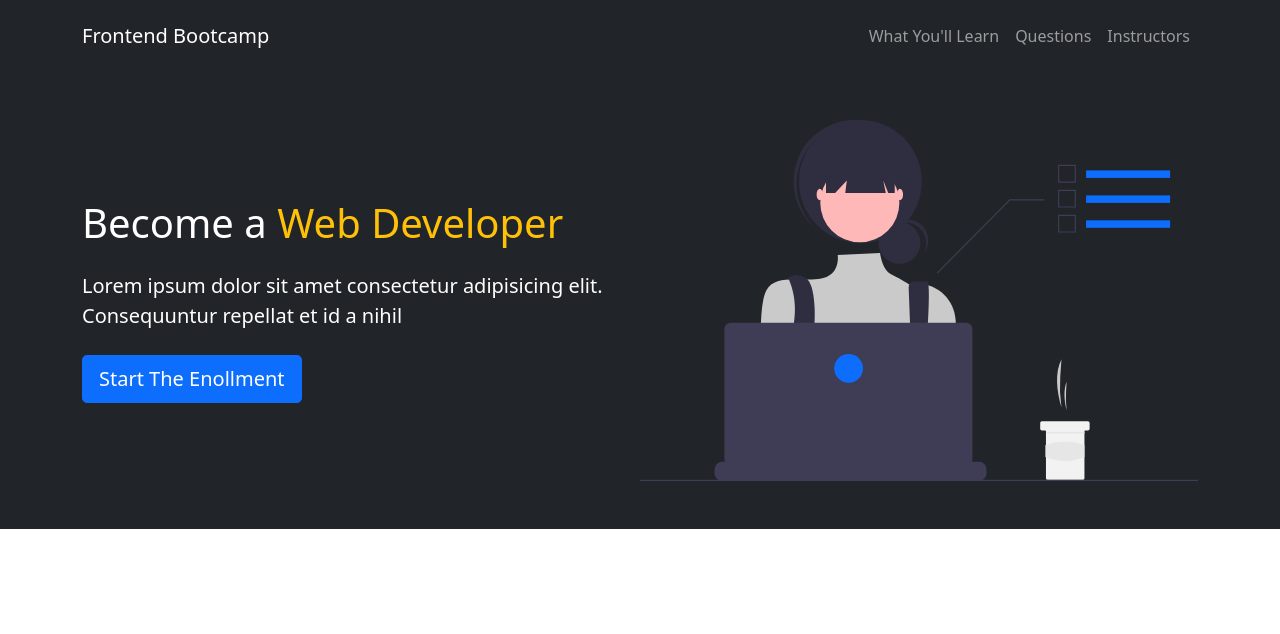
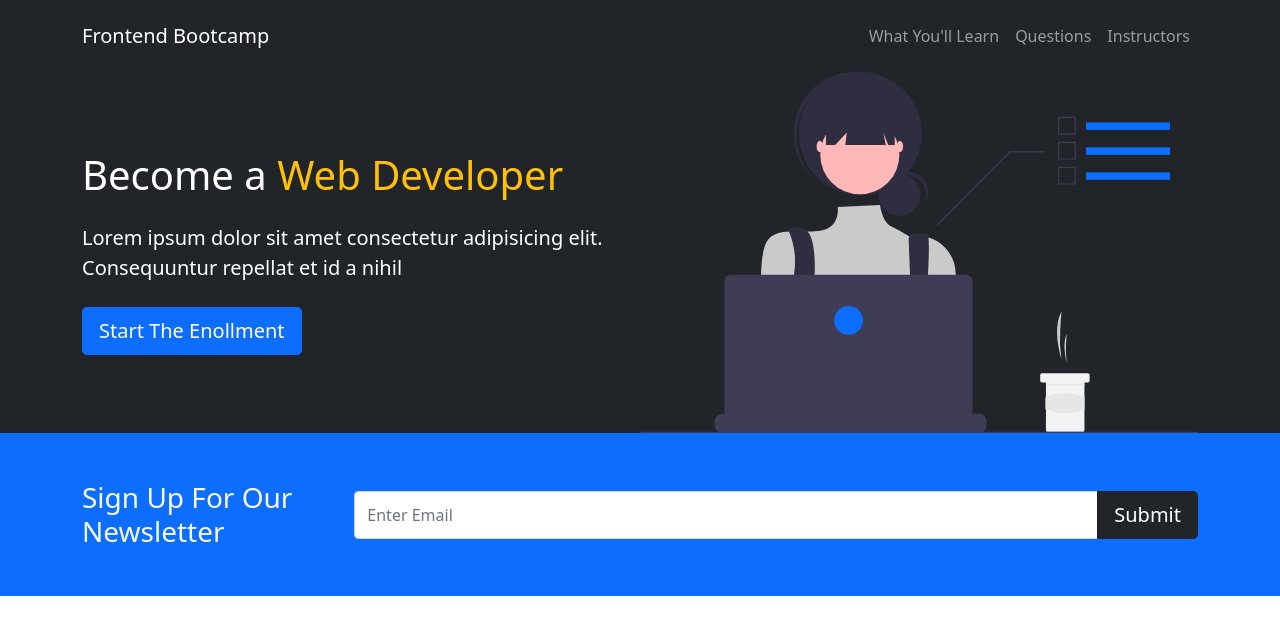
Before and after one commit to mendelssohnbach/Bootstrap5-Crash-Course, a plain HTML site: page index.html in a window 1280 px wide. Drawn offline with nearby package versions, Linux system fonts and the light colour scheme.

Commit message:
update: Newsletter With Input Group
https://gitmoji.dev/

```diff
--- a/index.html
+++ b/index.html
@@ -45,7 +45,7 @@
     </nav>
 
     <!-- Showcase -->
-    <section class="bg-dark text-white p-5 text-center text-sm-start">
+    <section class="bg-dark text-white p-5 p-lg-0 text-center text-sm-start">
       <div class="container">
         <div class="d-sm-flex align-items-center justify-content-between">
           <div>
@@ -61,6 +61,21 @@
       </div>
     </section>
 
+    <!-- Newsletter -->
+    <section class="bg-primary text-light p-5">
+      <div class="container">
+        <div class="d-md-flex justify-content-between align-items-center">
+          <h3 class="mb-3 mb-md-0">Sign Up For Our Newsletter</h3>
+
+          <!-- https://getbootstrap.com/docs/5.0/forms/input-group/ -->
+          <div class="input-group news-input">
+            <input type="text" class="form-control" placeholder="Enter Email" />
+            <button class="btn btn-dark btn-lg" type="button">Submit</button>
+          </div>
+        </div>
+      </div>
+    </section>
+
     <script
       src="https://cdn.jsdelivr.net/npm/bootstrap@5.0.1/dist/js/bootstrap.bundle.min.js"
       integrity="sha384-gtEjrD/SeCtmISkJkNUaaKMoLD0//ElJ19smozuHV6z3Iehds+3Ulb9Bn9Plx0x4"
```
